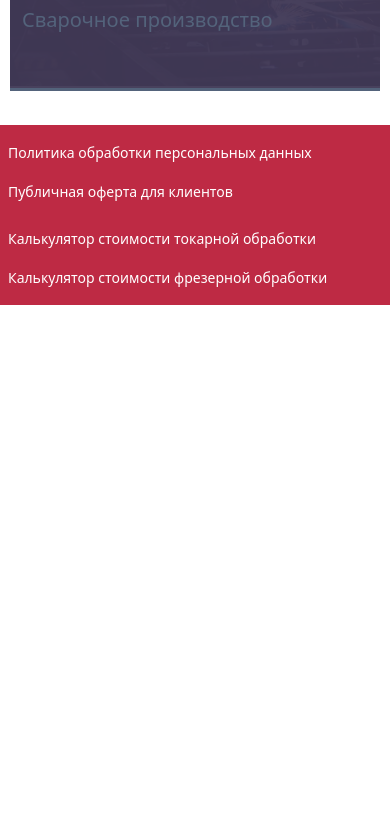
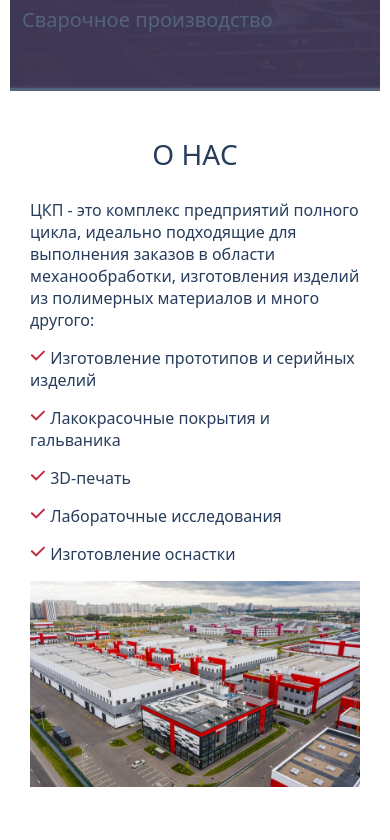
Before and after one commit to js-owl/maas-front, a Vue app: page / in a window 390 px wide. Shown: the part 2284-3124 px from the top of the page. Before the commit the page ends 2589 px from the top, so only its background shows below. Built offline with nearby package versions, Linux system fonts and the light colour scheme; no server answers.

Commit message:
Add SectionAbout in mobile version

```diff
--- a/src/components/sections/SectionAbout.vue
+++ b/src/components/sections/SectionAbout.vue
@@ -1,11 +1,9 @@
 <template>
-  <el-row id="about" :gutter="20" class="about-row">
-    <el-col :offset="3" :span="8" :xs="{ span: 24, offset: 0 }">
+  <div class="section-about">
     <div class="about-title">О НАС</div>
     <p class="about-text">
-        ЦКП - это комплекс предприятий полного цикла, идеально подходящие для
-        выполнения заказов в области механообработки, изготовления изделий из
-        полимерных материалов и много другого:
+      ЦКП - это комплекс предприятий полного цикла, идеально подходящие для выполнения заказов в
+      области механообработки, изготовления изделий из полимерных материалов и много другого:
     </p>
     <p class="about-text">
       <el-icon color="var(--upper-menu-bg)" class="no-inherit">
@@ -37,18 +35,19 @@
       </el-icon>
       Изготовление оснастки
     </p>
-    </el-col>
-    <el-col :offset="1" :span="9" :xs="{ span: 24, offset: 0 }">
+
     <el-image src="homePage/about.webp" class="item-img" />
-    </el-col>
-  </el-row>
+  </div>
 </template>
 
 <style scoped>
-.about-row {
+.section-about {
   background-color: #fff;
-  padding-top: 30px;
-  min-height: 500px;
+  margin: 10px;
+  padding: 20px 20px 40px;
+  min-height: 600px;
+  /* border: 1px solid red;
+  border-radius: 10px; */
 }
 
 .about-title {
@@ -64,9 +63,9 @@
 }
 
 @media (max-width: 767px) {
-  .about-row {
+  .section-about {
     min-height: auto;
-    padding-top: 16px;
+    padding-top: 0px;
   }
 
   .about-title {
--- a/src/pages/HomePage.vue
+++ b/src/pages/HomePage.vue
@@ -20,7 +20,11 @@ const isMobile = computed(() => width.value < 768)
       </el-col>
     </el-row>
     <SectionMilestones />
-    <SectionAbout />
+    <el-row>
+      <el-col :offset="3" :span="18">
+        <SectionAbout />
+      </el-col>
+    </el-row>
     <SectionAdvantages />
   </div>
   <template v-else>
@@ -28,6 +32,7 @@ const isMobile = computed(() => width.value < 768)
     <el-row>
       <el-col :offset="0" :span="24">
         <SectionAbility />
+        <SectionAbout />
       </el-col>
     </el-row>
   </template>
```
Lines whose indentation alone changed are shown as unchanged.
